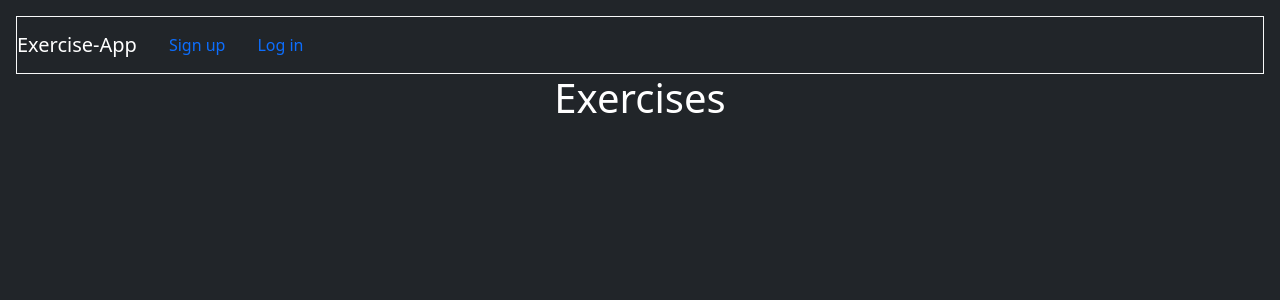
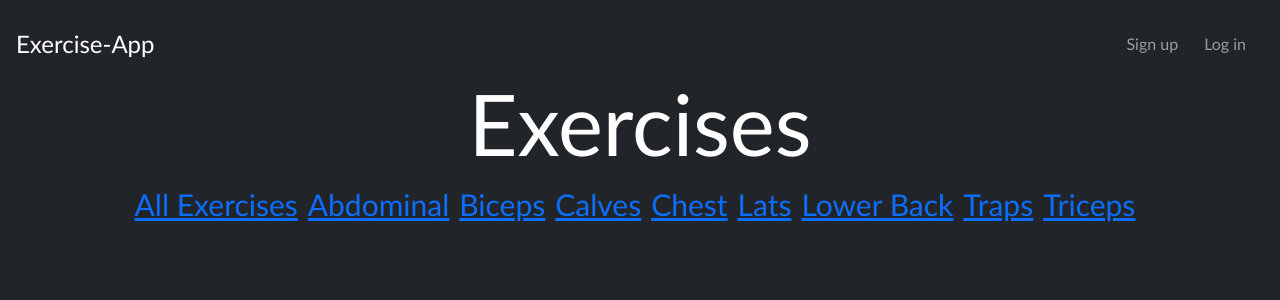
Before and after one commit to ericchingg/Exercise-App, a Flask app: page /exercises in a window 1280 px wide. Shown: the top 300 px of the page. Run offline with Flask 3, Linux system fonts and the light colour scheme; parts of the project's set-up code (start-up, migrations or seed data) failed here and were passed over; some libraries are stand-ins or nearby versions.

Commit message:
minor updates

```diff
--- a/app.py
+++ b/app.py
@@ -170,7 +170,12 @@ def search():
 @app.route('/exercises')
 def show_exercises():
 
-    exercises = Exercise.query.all()
+    filter_type = request.args.get('filter', 'all')
+
+    if filter_type == 'all':
+        exercises = Exercise.query.all()
+    else:
+        exercises = Exercise.query.filter_by(muscle=filter_type).all()
 
     return render_template('exercise/all.html', exercises=exercises)
 
@@ -186,9 +191,11 @@ def exercise_details(exercise_id):
 @app.route('/workouts')
 def show_all_workouts():
 
-    workouts = Workout.query.all()
+    user_id = g.user.id
 
-    return render_template('workout/workouts.html', workouts=workouts)
+    workouts = Workout.query.filter_by(user_id=user_id).all()
+
+    return render_template('workout/workouts.html', workouts=workouts, user_id=user_id)
 
 @app.route('/workouts/<int:workout_id>', methods=['GET'])
 def show_workout(workout_id):
@@ -254,7 +261,7 @@ def add_ex_to_workout(workout_id):
                              form=form)
 
 @app.route('/workouts/<int:workout_id>/delete', methods=["POST"])
-def delete_workiut(workout_id):
+def delete_workout(workout_id):
 
     if not g.user:
         flash("Access unauthorized.", "danger")
@@ -271,6 +278,26 @@ def delete_workiut(workout_id):
 
     return redirect('/workouts')
 
+@app.route('/workouts/remove/<int:workout_id>/<int:exercise_id>/', methods=["GET","POST"])
+def remove_ex_from_workout(workout_id,exercise_id):
+
+    if not g.user:
+        flash("Access unauthorized.", "danger")
+        return redirect("/")
+
+
+    if request.method == 'POST':
+        exercise_workout = ExerciseWorkout.query.filter_by(workout_id=workout_id,exercise_id=exercise_id).first_or_404()
+
+        db.session.delete(exercise_workout)
+
+        db.session.commit()
+
+        return redirect('/workouts')
+
+    return render_template('/workout/workouts.html')
+
+
 
 
 @app.after_request
--- /dev/null
+++ b/static/stylesheets/style.css
@@ -0,0 +1,29 @@
+h1 {
+    font-size: 85px;
+    font-family: 'Gill Sans', 'Gill Sans MT', Calibri, 'Trebuchet MS', sans-serif;
+}
+
+form {
+    align-content: center;
+}
+
+/* nav {
+    align-items:center;
+    border: 2px;
+    border-color: blanchedalmond;
+} */
+
+nav li {
+    font-size: medium;
+    white-space: nowrap;
+}
+
+nav span {
+    font-size: larger;
+}
+
+a {
+    margin-right: 10px;
+    font-family: 'Gill Sans', 'Gill Sans MT', Calibri, 'Trebuchet MS', sans-serif;
+    font-size: 30px;
+}
--- a/templates/base.html
+++ b/templates/base.html
@@ -11,24 +11,28 @@
   <script src="https://unpkg.com/popper"></script>
   <script src="https://unpkg.com/bootstrap"></script>
 
-  <!-- <link rel="stylesheet"
-        href="https://use.fontawesome.com/releases/v5.3.1/css/all.css">
-  <link rel="stylesheet" href="/static/stylesheets/style.css"> -->
+  <link rel="stylesheet" href="/static/stylesheets/style.css">
 </head>
 
 <body class="p-3 mb-2 bg-dark text-white">
-<nav class="navbar navbar-expand navbar-dark bg-dark, border border-light">
-  <div class="collapse navbar-collapse">
+<nav class="navbar navbar-expand-md navbar-dark bg-dark">
+  <div class="navbar-collapse collapse w-100 order-1 order-md-0">
     <div>
       <a class="navbar-brand mb-0 h1" href="/">
         <span>Exercise-App</span>
       </a>
     </div>
-    <ul class="nav justify-content-center">
+  </div>
   {% if not g.user %}
+    <div class="navbar-collapse collapse w-100 order-3 justify-content-end">
+      <ul class="navbar-nav mr-auto">
         <li class="nav-item"><a class="nav-link" href="/signup">Sign up</a></li>
         <li class="nav-item"><a class="nav-link" href="/login">Log in</a></li>
+      </ul>
+    </div>
   {% else %}
+    <div class="navbar-collapse collapse w-100 order-2">
+      <ul class="navbar-nav mx-auto">
         <li class="nav-item">
           <a class="nav-link" href="" class="card-link">
             <p>{{ g.user.username }}</p>
@@ -40,12 +44,22 @@
         <li class="nav-item">
           <a class="nav-link" href="/search">Search</a>
         </li>
-      <li class="nav-item"><a class="nav-link" href="/workouts">My Workouts</a></li>
-      <li class="nav-item"><a class="nav-link" href="/workouts/new">New Workout</a></li>
-      <li class="nav-item"><a class="nav-link" href="/logout">Log out</a></li>
-      {% endif %}
+        <li class="nav-item">
+          <a class="nav-link" href="/workouts">My Workouts</a>
+        </li>
+        <li class="nav-item">
+          <a class="nav-link" href="/workouts/new">New Workout</a>
+        </li>
       </ul>
     </div>
+    <div class="navbar-collapse collapse w-100 order-3 justify-content-end">
+      <ul class="navbar-nav mr-auto">
+        <li class="nav-item">
+          <a class="nav-link" href="/logout">Log out</a>
+        </li>
+      </ul>
+    </div>
+    {% endif %}
 </nav>
 
 <div class="container">
--- a/templates/exercise/all.html
+++ b/templates/exercise/all.html
@@ -2,6 +2,19 @@
 {% block content %}
 
 <h1 class="text-center">Exercises</h1>
+
+<div class="d-flex justify-content-center">
+    <a href="{{ url_for('show_exercises', filter='all') }}">All Exercises</a>
+    <a href="{{ url_for('show_exercises', filter='abdominals') }}">Abdominal</a>
+    <a href="{{ url_for('show_exercises', filter='biceps') }}">Biceps</a>
+    <a href="{{ url_for('show_exercises', filter='calves') }}">Calves</a>
+    <a href="{{ url_for('show_exercises', filter='chest') }}">Chest</a>
+    <a href="{{ url_for('show_exercises', filter='lats') }}">Lats</a>
+    <a href="{{ url_for('show_exercises', filter='lower_back') }}">Lower Back</a>
+    <a href="{{ url_for('show_exercises', filter='traps') }}">Traps </a>
+    <a href="{{ url_for('show_exercises', filter='triceps') }}">Triceps</a>
+</div>
+
 
 <div class="jumbotron d-flex justify-content-center"">
     <ui>
--- a/templates/exercise/search.html
+++ b/templates/exercise/search.html
@@ -4,7 +4,7 @@
 
 <h1 class="text-center">Search</h1>
 
-<div class="jumbotron d-flex justify-content-center"">
+<div class="jumbotron d-flex justify-content-center">
     <form method="POST" id="search_form">
         {{ form.hidden_tag() }}
 
@@ -14,6 +14,8 @@
             {% endfor %}
             {{ field(placeholder=field.label.text, class="form-control") }}
         {% endfor %}
+
+        <br>
 
         <button class="btn btn-light center" type="submit">Search</button>
 </div>
--- a/templates/login.html
+++ b/templates/login.html
@@ -4,7 +4,7 @@
 
 {% block content %}
 
-  <div class="row justify-content-md-center">
+  <div class="d-flex justify-content-center">
     <div class="col-md-7 col-lg-5">
       <h2 class="join-message">Welcome back.</h2>
 
--- a/templates/signup.html
+++ b/templates/signup.html
@@ -4,7 +4,7 @@
 
 {% block content %}
 
-  <div class="row justify-content-md-center">
+  <div class="d-flex justify-content-center">
   <div class="col-md-7 col-lg-5">
     <h2 class="join-message">Sign Up.</h2>
     <form method="POST" id="user_form">
--- a/templates/workout/add_to_workout.html
+++ b/templates/workout/add_to_workout.html
@@ -8,8 +8,8 @@
     {{form.hidden_tag()}}
     {% for field in form if field.widget.input_type != 'hidden' %}
 
-    <div>
-        {{field.label}}
+    <div class="d-flex justify-content-center">
+        {{field.label}}<br>
         {{field}}
     </div>
 
--- a/templates/workout/new_workout.html
+++ b/templates/workout/new_workout.html
@@ -2,7 +2,7 @@
 
 {% block content %}
 
-<h1 class="text-center">Create your own Workout set now!</h1>
+<h1 class="text-center">Create a new Workout Set!</h1>
 
 <div class="d-flex justify-content-center">
     <form method="POST">
@@ -10,12 +10,12 @@
         {% for field in form if field.widget.input_type != 'hidden' %}
 
         <div>
-            {{field.label}}
+            {{field.label}}<br>
             {{field}}
         </div>
 
         {% endfor %}
-
+        <br>
         <button class="btn btn-light" type="submit">Add</button>
     </form>
 </div>
```
Also changed, not shown: models.py (+5 -2 lines), templates/exercise/exercise.html (+7 -7 lines), templates/user/logged_out.html (+5 -3 lines), templates/workout/workout.html (+17 -17 lines), templates/workout/workouts.html (+4 -3 lines). Lines whose indentation alone changed are shown as unchanged.
